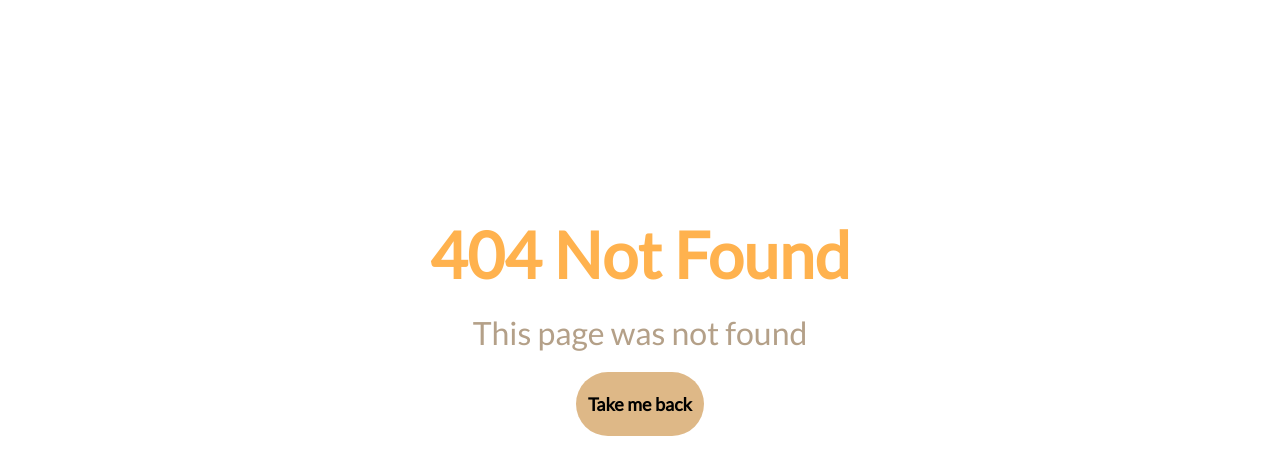
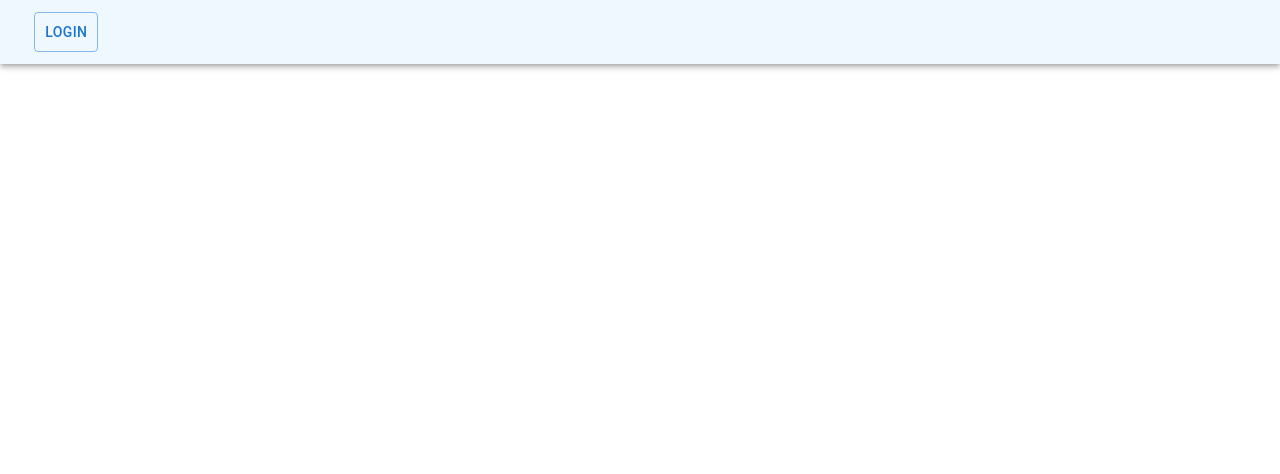
Before and after one commit to SimulatedWork/Blog---Ayush, a React (Vite) app in the folder client/: page /nav in a window 1280 px wide. Before the commit this address had no page. Shown: the top 474 px of the page. Built offline with nearby package versions, Linux system fonts and the light colour scheme.

Commit message:
Added Navbar.

```diff
--- a/client/package.json
+++ b/client/package.json
@@ -14,6 +14,7 @@
     "@cloudinary/url-gen": "^1.12.0",
     "@emotion/react": "^11.11.1",
     "@emotion/styled": "^11.11.0",
+    "@mui/icons-material": "^5.14.18",
     "@mui/material": "^5.14.18",
     "@reduxjs/toolkit": "^1.9.7",
     "axios": "^1.6.2",
--- a/client/src/App.jsx
+++ b/client/src/App.jsx
@@ -7,12 +7,14 @@ import BlogInfo from "./Components/BlogInfo";
 import Login from "./Components/Login";
 import Signup from "./Components/Signup";
 import Card from "./Components/Card";
+import Navbar from "./Components/Navbar";
 
 function App() {
   return (
     <>
       <Routes>
         <Route path="/" element={<Blogs />} />
+        <Route path="/nav" element={<Navbar />} />
         <Route path="/profile" element={<Profile />} />
         <Route path="/upload" element={<UploadBlog />} />
         <Route path="/card" element={<Card />} />
--- /dev/null
+++ b/client/src/Components/Navbar.jsx
@@ -0,0 +1,60 @@
+import AppBar from "@mui/material/AppBar";
+import Box from "@mui/material/Box";
+import Toolbar from "@mui/material/Toolbar";
+import IconButton from "@mui/material/IconButton";
+import Container from "@mui/material/Container";
+import Avatar from "@mui/material/Avatar";
+import Button from "@mui/material/Button";
+import { useSelector, useDispatch } from "react-redux";
+import { useNavigate } from "react-router-dom";
+import { clearUser } from "../reducers/userSlice";
+
+const Navbar = () => {
+  const navigate = useNavigate();
+  const dispatch = useDispatch();
+  const activeUser = useSelector((state) => state.user.userInfo);
+
+  return (
+    <AppBar position="static" style={{ backgroundColor: "aliceblue" }}>
+      <Container maxWidth="xl">
+        <Toolbar disableGutters>
+          <Box
+            sx={{
+              flexGrow: 0,
+              display: "flex",
+              justifyContent: "flex-end",
+              alignItems: "center",
+            }}
+          >
+            {activeUser !== null ? (
+              <Button
+                variant="outlined"
+                style={{ padding: "0 5vh" }}
+                onClick={() => dispatch(clearUser())}
+              >
+                Logout
+              </Button>
+            ) : (
+              <Button
+                variant="outlined"
+                onClick={() => navigate("/users/login", { replace: true })}
+              >
+                Login
+              </Button>
+            )}
+            {activeUser && (
+              <IconButton onClick sx={{ p: 0 }}>
+                <Avatar
+                  alt={activeUser?.name}
+                  src={activeUser?.profile}
+                  sx={{ border: "1px solid #000" }}
+                />
+              </IconButton>
+            )}
+          </Box>
+        </Toolbar>
+      </Container>
+    </AppBar>
+  );
+};
+export default Navbar;
```
Also changed, not shown: 1 other file (tests, documents, lock files or other folders).
